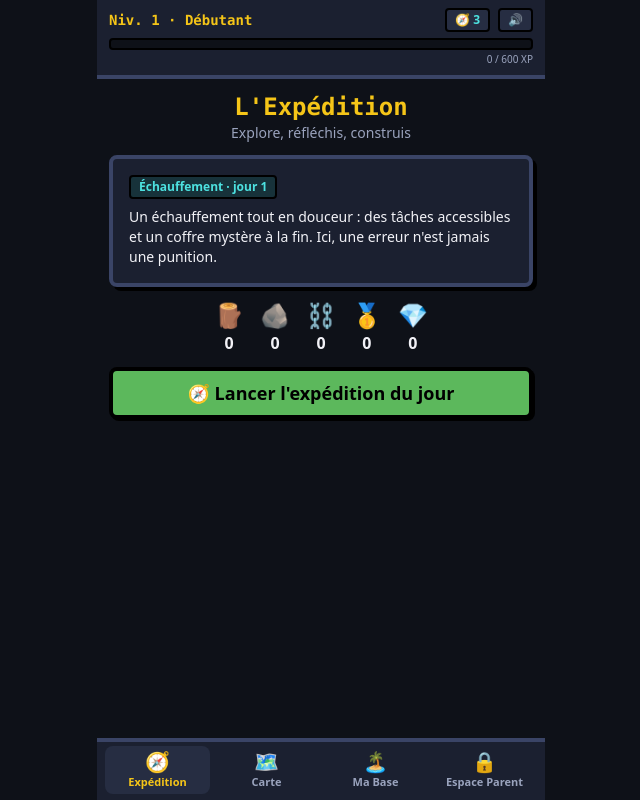
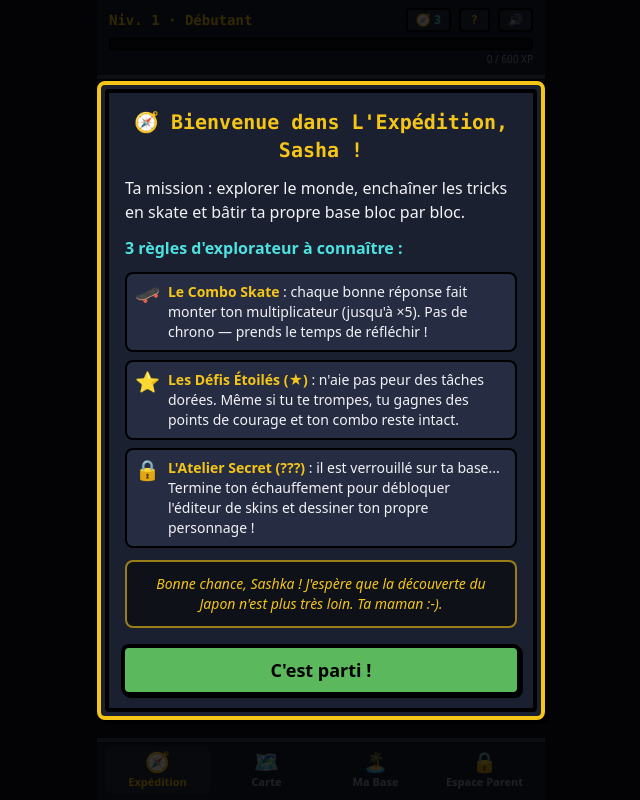
Before and after one commit to lbragina/expedition_game-Sasha, a React (Vite) app: page / in a window 1280 px wide. Shown: the whole page, without its empty margins (319-959 px from the left). Built offline with nearby package versions, Linux system fonts and the light colour scheme.

Commit message:
Add files via upload

```diff
--- a/scripts/check-i18n.mjs
+++ b/scripts/check-i18n.mjs
@@ -36,6 +36,7 @@ const dyn = [
   ...['week', 'month', 'all'].map((r) => `parent.range_${r}`),
   ...['wood', 'stone', 'iron', 'gold', 'diamond'].map((r) => `resources.${r}`),
   ...['1', '2', '3'].map((n) => `hints.level_${n}`),
+  ...['rule_combo', 'rule_star', 'rule_workshop'].flatMap((k) => [`welcome.${k}`, `welcome.${k}_title`]),
   'expedition.partial_value_ok',
   'expedition.partial_reason_ok',
   'nav.expedition',
--- a/src/App.tsx
+++ b/src/App.tsx
@@ -6,7 +6,8 @@ import Hud from './components/Hud'
 import MapTab from './components/MapTab'
 import ParentTab from './components/ParentTab'
 import { setSoundEnabled, sfx } from './game/sound'
-import { useGame } from './game/store'
+import { getState, useGame } from './game/store'
+import WelcomeModal, { shouldShowWelcome } from './components/WelcomeModal'
 import { t } from './i18n'
 
 type Tab = 'expedition' | 'map' | 'base' | 'parent'
@@ -21,12 +22,13 @@ export default function App() {
   const state = useGame()
   const [tab, setTab] = useState<Tab>('expedition')
   const [backupOpen, setBackupOpen] = useState(false)
+  const [welcomeOpen, setWelcomeOpen] = useState(() => shouldShowWelcome(getState().expeditionsDone))
 
   useEffect(() => setSoundEnabled(state.settings.sound), [state.settings.sound])
 
   return (
     <div className="mx-auto flex h-full max-w-md flex-col bg-night">
-      <Hud />
+      <Hud onHelp={() => setWelcomeOpen(true)} />
       <main className="flex-1 overflow-y-auto px-3 pb-4">
         {tab === 'expedition' && <ExpeditionTab onBackup={() => setBackupOpen(true)} />}
         {tab === 'map' && <MapTab />}
@@ -52,6 +54,7 @@ export default function App() {
         ))}
       </nav>
       {backupOpen && <BackupModal onClose={() => setBackupOpen(false)} />}
+      {welcomeOpen && <WelcomeModal onClose={() => setWelcomeOpen(false)} />}
     </div>
   )
 }
--- a/src/components/Hud.tsx
+++ b/src/components/Hud.tsx
@@ -3,7 +3,7 @@ import { sfx } from '../game/sound'
 import { update, useGame } from '../game/store'
 import { t } from '../i18n'
 
-export default function Hud() {
+export default function Hud({ onHelp }: { onHelp: () => void }) {
   const s = useGame()
   const lp = levelProgress(s.xp)
   return (
@@ -17,6 +17,9 @@ export default function Hud() {
         <div className="flex items-center gap-2 text-sm font-bold">
           {s.streak.count > 0 && <span className="chip">🔥 {s.streak.count}</span>}
           <span className="chip text-diamond">🧭 {s.compass}</span>
+          <button aria-label={t('welcome.help_button')} className="chip px-2.5 font-pixel text-gold" onClick={onHelp}>
+            ?
+          </button>
           <button
             aria-label={s.settings.sound ? t('common.sound_on') : t('common.sound_off')}
             className="chip"
--- /dev/null
+++ b/src/components/WelcomeModal.tsx
@@ -0,0 +1,70 @@
+import { sfx } from '../game/sound'
+import { t } from '../i18n'
+
+const FLAG = 'hasSeenWelcome'
+
+/** Premier lancement : aucune expédition terminée et pas de drapeau hasSeenWelcome. */
+export function shouldShowWelcome(expeditionsDone: number): boolean {
+  if (expeditionsDone > 0) return false
+  try {
+    return localStorage.getItem(FLAG) !== 'true'
+  } catch {
+    return true
+  }
+}
+
+export function markWelcomeSeen() {
+  try {
+    localStorage.setItem(FLAG, 'true')
+  } catch {
+    /* stockage bloqué : on réaffichera la fenêtre au prochain lancement */
+  }
+}
+
+const RULES = [
+  { icon: '🛹', key: 'rule_combo' },
+  { icon: '⭐', key: 'rule_star' },
+  { icon: '🔒', key: 'rule_workshop' },
+] as const
+
+export default function WelcomeModal({ onClose }: { onClose: () => void }) {
+  const start = () => {
+    sfx.unlock()
+    sfx.click()
+    markWelcomeSeen()
+    onClose()
+  }
+
+  return (
+    <div className="fixed inset-0 z-[60] flex items-center justify-center bg-black/80 p-3" role="dialog" aria-modal="true">
+      <div className="flex max-h-full w-full max-w-md animate-trick flex-col rounded-lg border-4 border-gold bg-panel shadow-pixel">
+        {/* liseré intérieur façon cadre pixel */}
+        <div className="m-1 flex min-h-0 flex-1 flex-col rounded border-4 border-black bg-panel">
+          <div className="min-h-0 flex-1 space-y-3 overflow-y-auto p-4">
+            <h2 className="text-center font-pixel text-xl font-bold leading-snug text-gold">🧭 {t('welcome.title')}</h2>
+            <p>{t('welcome.mission')}</p>
+            <p className="font-bold text-diamond">{t('welcome.rules_title')}</p>
+            <ul className="space-y-2">
+              {RULES.map((r) => (
+                <li key={r.key} className="flex gap-2 rounded-lg border-2 border-black bg-panel2 p-2 text-sm">
+                  <span className="text-xl leading-6">{r.icon}</span>
+                  <span>
+                    <b className="text-gold">{t(`welcome.${r.key}_title`)}</b> : {t(`welcome.${r.key}`)}
+                  </span>
+                </li>
+              ))}
+            </ul>
+            <p className="rounded-lg border-2 border-gold/60 bg-night p-3 text-center text-sm italic text-gold">
+              {t('welcome.signature')}
+            </p>
+          </div>
+          <div className="p-3 pt-0">
+            <button className="btn btn-primary text-lg" onClick={start}>
+              {t('welcome.start')}
+            </button>
+          </div>
+        </div>
+      </div>
+    </div>
+  )
+}
--- a/src/i18n/fr.json
+++ b/src/i18n/fr.json
@@ -9,6 +9,20 @@
     "base": "Ma Base",
     "pass": "Saison",
     "parent": "Espace Parent"
+  },
+  "welcome": {
+    "help_button": "Aide",
+    "title": "Bienvenue dans L'Expédition, Sasha !",
+    "mission": "Ta mission : explorer le monde, enchaîner les tricks en skate et bâtir ta propre base bloc par bloc.",
+    "rules_title": "3 règles d'explorateur à connaître :",
+    "rule_combo_title": "Le Combo Skate",
+    "rule_combo": "chaque bonne réponse fait monter ton multiplicateur (jusqu'à ×5). Pas de chrono — prends le temps de réfléchir !",
+    "rule_star_title": "Les Défis Étoilés (★)",
+    "rule_star": "n'aie pas peur des tâches dorées. Même si tu te trompes, tu gagnes des points de courage et ton combo reste intact.",
+    "rule_workshop_title": "L'Atelier Secret (???)",
+    "rule_workshop": "il est verrouillé sur ta base... Termine ton échauffement pour débloquer l'éditeur de skins et dessiner ton propre personnage !",
+    "signature": "Bonne chance, Sashka ! J'espère que la découverte du Japon n'est plus très loin. Ta maman :-).",
+    "start": "C'est parti !"
   },
   "common": {
     "close": "Fermer",
```
